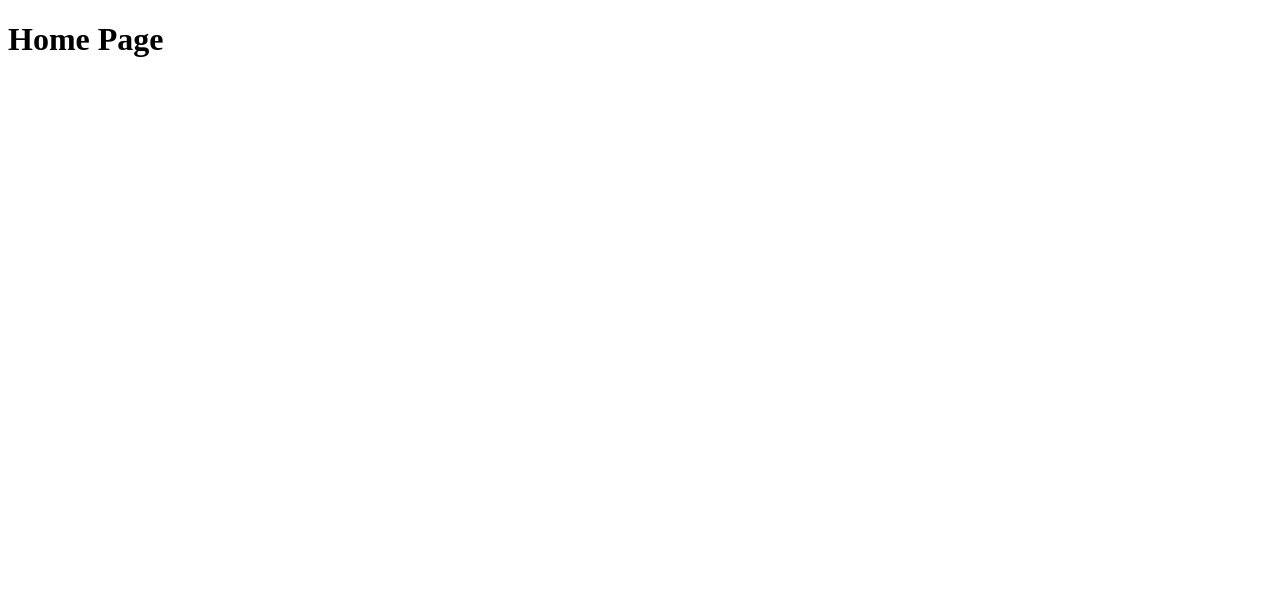
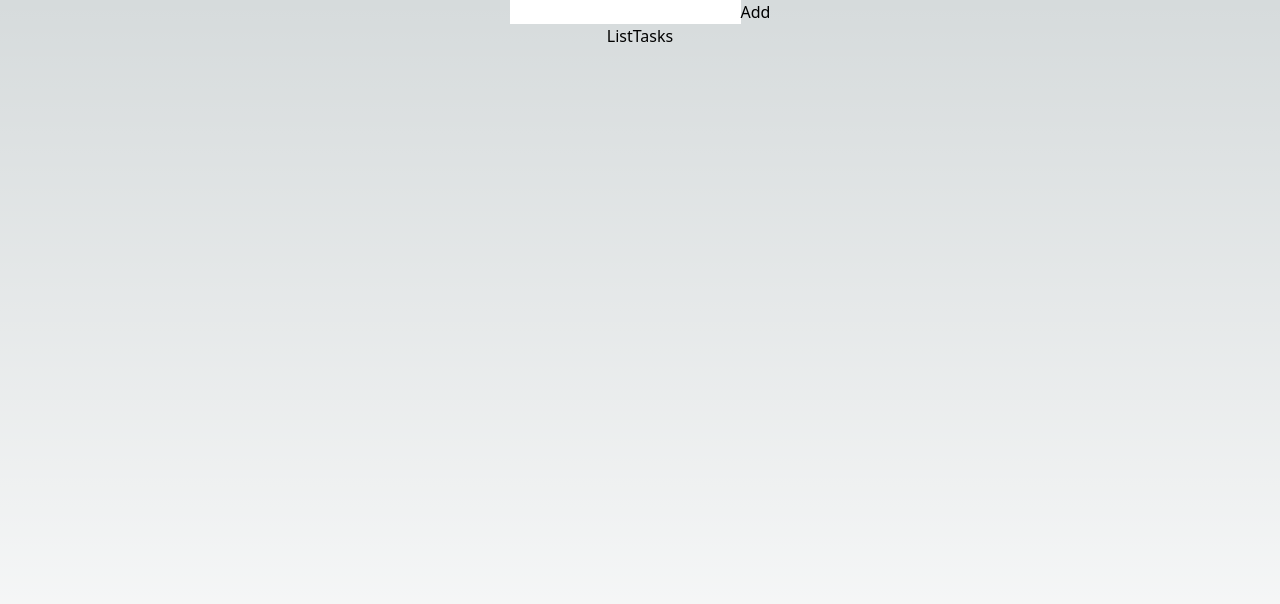
Before and after one commit to sourav0299/kanban-board, a Next.js app: page / in a window 1280 px wide. Shown: the top 604 px of the page. Built offline with nearby package versions, Linux system fonts and the light colour scheme.

Commit message:
new file:   app/(root)/CreateTask.js 	new file:   app/(root)/ListTasks.js 	modified:   app/page.js

```diff
--- /dev/null
+++ b/app/(root)/CreateTask.js
@@ -0,0 +1,17 @@
+import React, { useState } from 'react'
+
+const CreateTask = ({ tasks, setTasks }) => {
+    const [task, setTask] = useState({
+        id: '',
+        name: "",
+        status: "open",
+    })
+  return (
+      <form action="">
+          <input type="text" className="" />
+          <button className="">Add</button>
+    </form>
+  )
+}
+
+export default CreateTask
--- /dev/null
+++ b/app/(root)/ListTasks.js
@@ -0,0 +1,9 @@
+import React from 'react'
+
+const ListTasks = () => {
+  return (
+    <div>ListTasks</div>
+  )
+}
+
+export default ListTasks
--- a/app/page.js
+++ b/app/page.js
@@ -1,9 +1,15 @@
 "use client";
+import { useState } from 'react';
+import '../app/globals.css'
+import CreateTask from './(root)/CreateTask';
+import ListTasks from './(root)/ListTasks';
 
 const HomePage = () => {
+  const [tasks, setTasks] = useState([]);
   return (
-    <div>
-      <h1>Home Page</h1>
+    <div className="text-center">
+      <CreateTask task={tasks} setTasks={setTasks} />
+      <ListTasks tasks={tasks} setTasks={setTasks} />
     </div>
   );
 };
```
